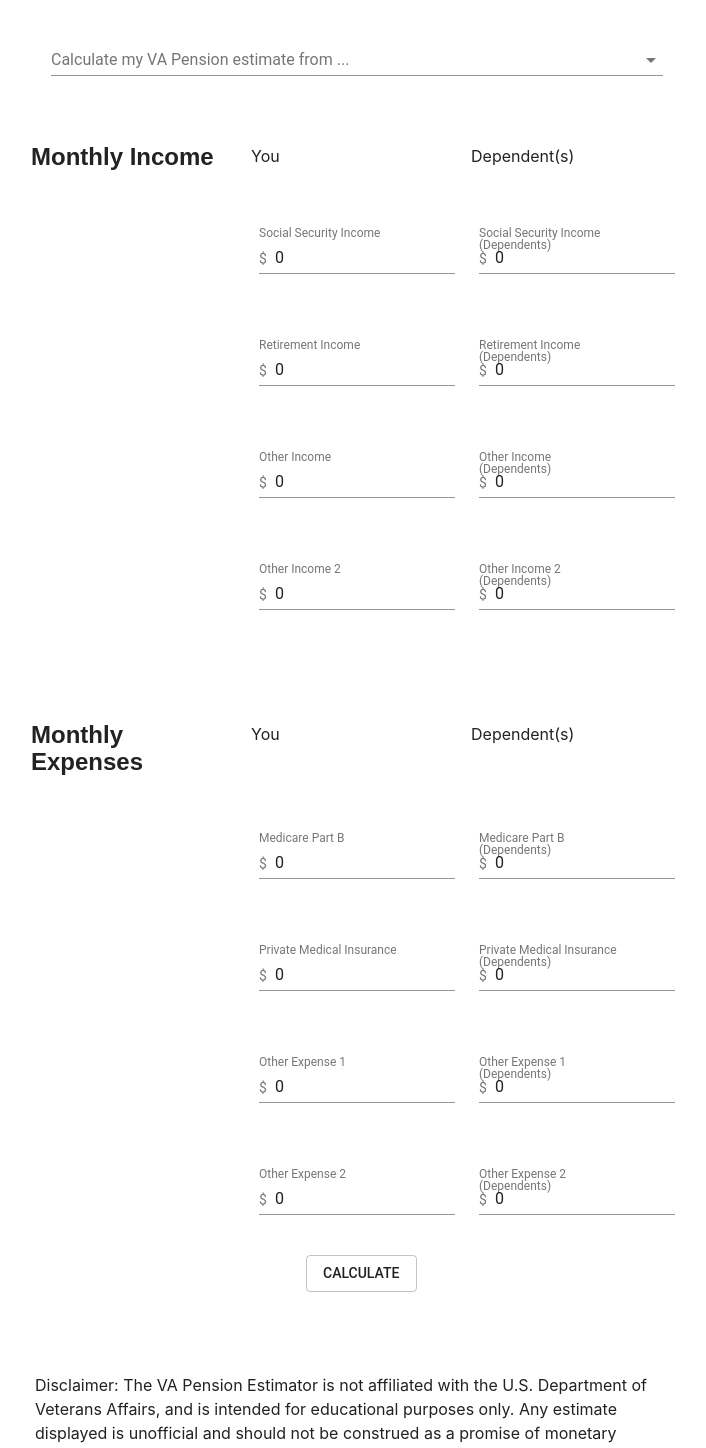
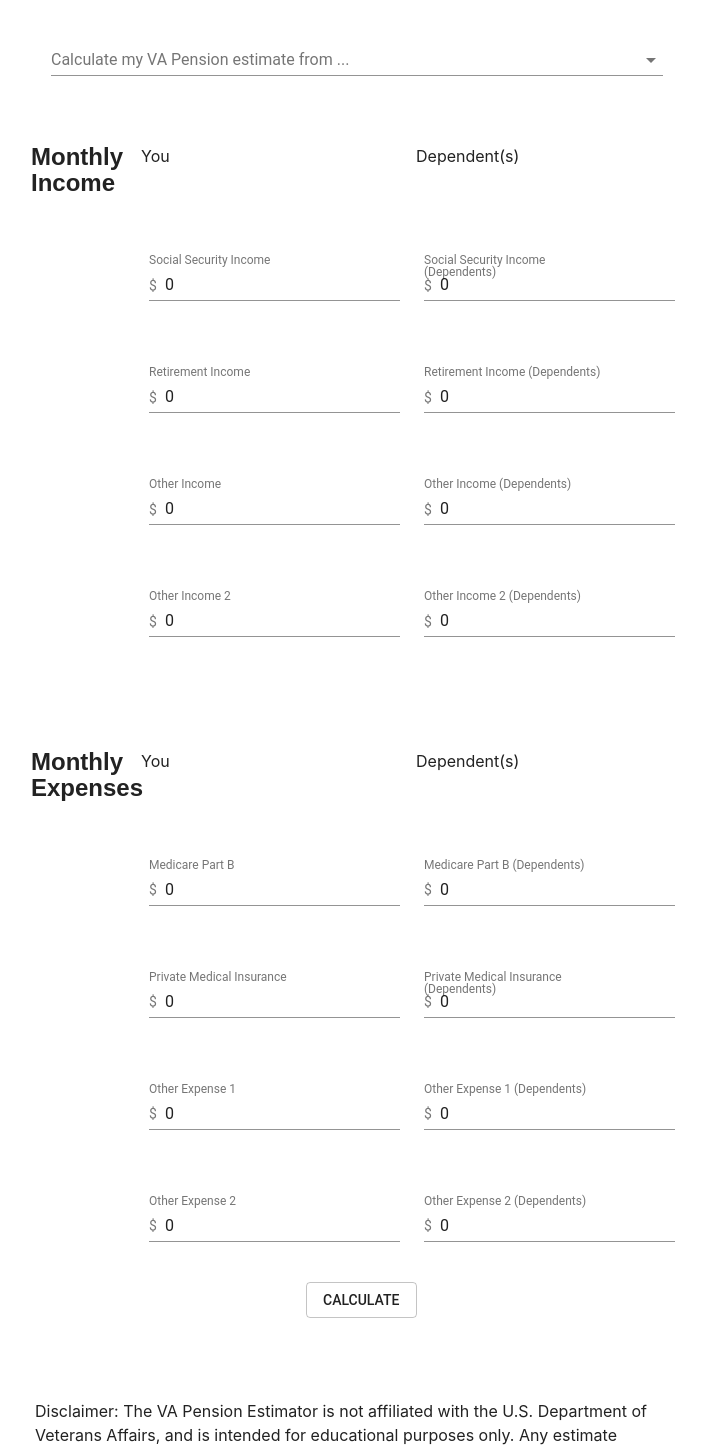
Before and after one commit to eghove/va-calculator, a React (Create React App) app in the folder client/: page /questions in a window 1280 px wide. Shown: the part 491-1939 px from the top of the page, without its empty margins (291-997 px from the left). Built offline with nearby package versions, Linux system fonts and the light colour scheme; a web font is replaced by a local one; what auth0-js would draw is missing.

Commit message:
updated spacing

```diff
--- a/client/src/components/Survey/index.js
+++ b/client/src/components/Survey/index.js
@@ -23,6 +23,7 @@ import "../Survey/survey.css"
     root: {
       display: 'flex',
       flexWrap: 'wrap',
+      flexGrow: 1
     },
     formControl: {
       margin: theme.spacing.unit,
@@ -282,13 +283,13 @@ import "../Survey/survey.css"
 
             <Grid container spacing = {24}>
 
-                    <Grid item xs={4}><h4>Monthly Income</h4></Grid>
-                    <Grid item xs={4}>You</Grid>
-                    <Grid item xs={4}>Dependent(s)</Grid>
+                    <Grid item xs={2}><h4>Monthly Income</h4></Grid>
+                    <Grid item xs={5}>You</Grid>
+                    <Grid item xs={5}>Dependent(s)</Grid>
 
 
-                    <Grid item xs={4}></Grid>
-                    <Grid item xs={4}>
+                    <Grid item xs={2}></Grid>
+                    <Grid item xs={5}>
                           <FormControl className={classes.formControl} fullWidth ={true}>
                           <TextField
                             id="SSIncome"
@@ -309,11 +310,12 @@ import "../Survey/survey.css"
                             </FormControl>
                       </Grid>
 
-                    <Grid item xs={4}>
+                    <Grid item xs={5}>
                             <FormControl className={classes.formControl} fullWidth ={true}>
                             <TextField
                               id="depSSIncome"
                               label="Social Security Income (Dependents)"
+                              // labelWidth={8000}
                               value={this.state.depSSIn}
                               onChange={this.handleChange}
                               type="number"
@@ -332,8 +334,8 @@ import "../Survey/survey.css"
 
 
 
-                    <Grid item xs={4}></Grid>
-                    <Grid item xs={4}>
+                    <Grid item xs={2}></Grid>
+                    <Grid item xs={5}>
                             <FormControl className={classes.formControl} fullWidth ={true}>
                             <TextField
                               id="selfRetireIncome"
@@ -354,7 +356,7 @@ import "../Survey/survey.css"
                     </FormControl>
                       </Grid>
 
-                    <Grid item xs={4}>
+                    <Grid item xs={5}>
                             <FormControl className={classes.formControl} fullWidth ={true}>
                           <TextField
                             id="depnRetireIncome"
@@ -376,8 +378,8 @@ import "../Survey/survey.css"
                     </Grid>
 
 
-                    <Grid item xs={4}></Grid>
-                    <Grid item xs={4}>
+                    <Grid item xs={2}></Grid>
+                    <Grid item xs={5}>
                     <FormControl className={classes.formControl} fullWidth ={true}>
                     <TextField
                       id="selfOtherIncome1"
@@ -398,7 +400,7 @@ import "../Survey/survey.css"
                       </FormControl>
                       </Grid>
 
-                      <Grid item xs={4}>
+                      <Grid item xs={5}>
                       <FormControl className={classes.formControl} fullWidth ={true}>
                       <TextField
                         id="depOtherIncome1"
@@ -421,8 +423,8 @@ import "../Survey/survey.css"
 
 
 
-                      <Grid item xs={4}></Grid>
-                    <Grid item xs={4}>
+                      <Grid item xs={2}></Grid>
+                    <Grid item xs={5}>
                     <FormControl className={classes.formControl} fullWidth ={true}>
                     <TextField
                       id="selfOtherIncome2"
@@ -443,7 +445,7 @@ import "../Survey/survey.css"
                       </FormControl>
                       </Grid>
 
-                      <Grid item xs={4}>
+                      <Grid item xs={5}>
                       <FormControl className={classes.formControl} fullWidth ={true}>
                       <TextField
                         id="depOtherIncome2"
@@ -471,15 +473,15 @@ import "../Survey/survey.css"
 
 
 
-                    <Grid item xs={4}><h4>Monthly Expenses</h4></Grid>
-                    <Grid item xs={4}>You</Grid>
-                    <Grid item xs={4}>Dependent(s)</Grid>
+                    <Grid item xs={2}><h4>Monthly Expenses</h4></Grid>
+                    <Grid item xs={5}>You</Grid>
+                    <Grid item xs={5}>Dependent(s)</Grid>
 
 
 
 
-                    <Grid item xs={4}></Grid>
-                    <Grid item xs={4}>
+                    <Grid item xs={2}></Grid>
+                    <Grid item xs={5}>
                     <FormControl className={classes.formControl} fullWidth ={true}>
                     <TextField
                       id="selfMedPartB"
@@ -500,7 +502,7 @@ import "../Survey/survey.css"
                       </FormControl>
                       </Grid>
 
-                      <Grid item xs={4}>
+                      <Grid item xs={5}>
                       <FormControl className={classes.formControl} fullWidth ={true}>
                       <TextField
                         id="depOtherIncome2"
@@ -522,8 +524,8 @@ import "../Survey/survey.css"
                         </Grid>
 
 
-                    <Grid item xs={4}></Grid>
-                    <Grid item xs={4}>
+                    <Grid item xs={2}></Grid>
+                    <Grid item xs={5}>
                     <FormControl className={classes.formControl} fullWidth ={true}>
                     <TextField
                       id="selfPrivateMedIns"
@@ -544,7 +546,7 @@ import "../Survey/survey.css"
                       </FormControl>
                       </Grid>
 
-                      <Grid item xs={4}>
+                      <Grid item xs={5}>
                       <FormControl className={classes.formControl} fullWidth ={true}>
                       <TextField
                         id="depPrivateMedIns"
@@ -566,8 +568,8 @@ import "../Survey/survey.css"
                         </Grid>
 
 
-                    <Grid item xs={4}></Grid>
-                    <Grid item xs={4}>
+                    <Grid item xs={2}></Grid>
+                    <Grid item xs={5}>
                     <FormControl className={classes.formControl} fullWidth ={true}>
                     <TextField
                       id="selfOtherExpense1"
@@ -588,7 +590,7 @@ import "../Survey/survey.css"
                       </FormControl>
                       </Grid>
 
-                      <Grid item xs={4}>
+                      <Grid item xs={5}>
                       <FormControl className={classes.formControl} fullWidth ={true}>
                       <TextField
                         id="selfOtherExpense1"
@@ -610,8 +612,8 @@ import "../Survey/survey.css"
                         </Grid>
 
 
-                    <Grid item xs={4}></Grid>
-                    <Grid item xs={4}>
+                    <Grid item xs={2}></Grid>
+                    <Grid item xs={5}>
                     <FormControl className={classes.formControl} fullWidth ={true}>
                     <TextField
                       id="selfOtherExpense2"
@@ -632,7 +634,7 @@ import "../Survey/survey.css"
                       </FormControl>
                       </Grid>
 
-                      <Grid item xs={4}>
+                      <Grid item xs={5}>
                       <FormControl className={classes.formControl} fullWidth ={true}>
                       <TextField
                         id="selfOtherExpense2"
```
